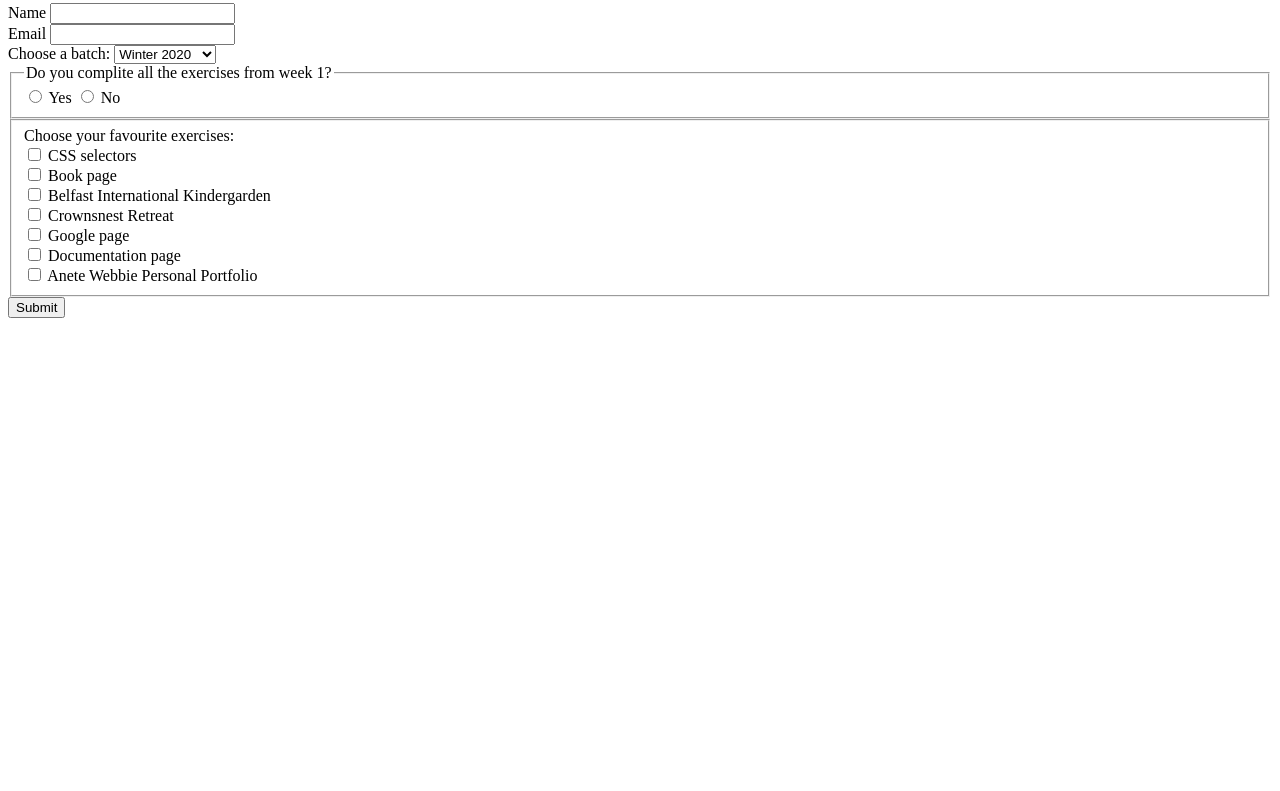
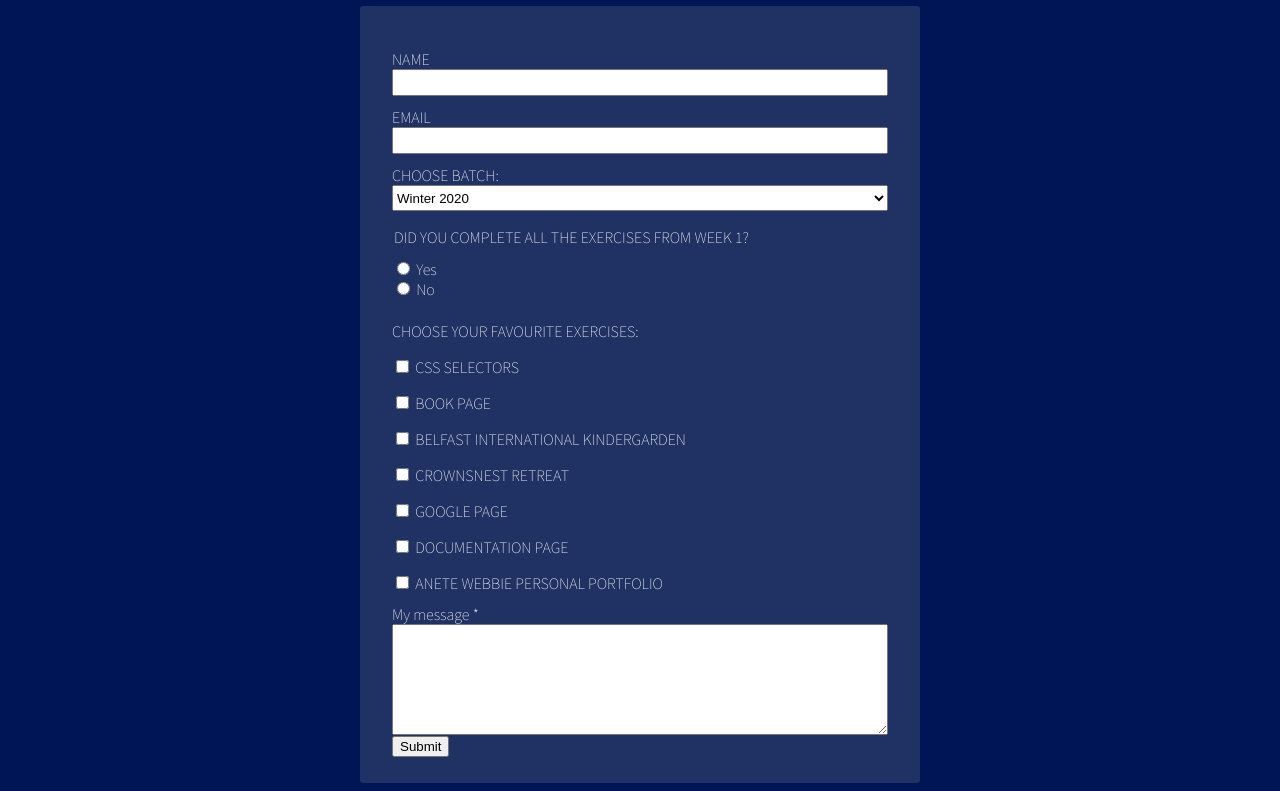
Before and after one commit to ikoroleva/day7, a website: page survey-page/src/index.html in a window 1280 px wide. Shown: the part 77-868 px from the top of the page. Before the commit the page ends 800 px from the top, so only its background shows below. Drawn offline with nearby package versions, Linux system fonts and the light colour scheme; files that its build step writes are made by us from their sources.

Commit message:
form design

```diff
--- a/survey-page/src/index.html
+++ b/survey-page/src/index.html
@@ -7,83 +7,88 @@
     <meta name="viewport" content="width=device-width, initial-scale=1.0">
     <title>Survey page</title>
     <link rel="stylesheet" href="/css/style.css">
-
+    <link href="https://fonts.googleapis.com/css2?family=Source+Sans+Pro:wght@200;300;400;700&display=swap"
+        rel="stylesheet">
 </head>
 
 <body>
     <header>
-        <h1>Feedback Form</h1>
+        <h1 class="feedback_header">Feedback Form</h1>
     </header>
     <main>
         <form action="" method="post" class="feedback_form">
-            <div class="feedback_form_name">
-                <label for="name">Name</label>
-                <input type="text" name="name">
+            <div class="feedback_form_input">
+                <label for="name" class="feedback_form_input_lbl">Name</label>
+                <input type="text" name="name" class="feedback_form_input_field">
             </div>
-            <div class="feedback-form_email">
-                <label for="email">Email</label>
-                <input type="text" name="email">
+            <div class="feedback_form_input">
+                <label for="email" class="feedback_form_input_lbl">Email</label>
+                <input type="text" name="email" class="feedback_form_input_field">
             </div>
-            <div class="feedback-form_batch">
-                <label for="batch-select">Choose a batch:</label>
+            <div class="feedback_form_select">
+                <label for="batch-select" class="feedback_form_select_lbl">Choose batch:</label>
 
-                <select name="batches" id="batch-select">
+                <select name="batches" id="batch-select" class="feedback_form_select_field">
                     <option value="winter2020">Winter 2020</option>
                     <option value="spring2020">Spring 2020</option>
                     <option value="autumn2020">Autumn 2020</option>
                 </select>
 
             </div>
-            <fieldset class="is-completed">
-                <legend>Do you complite all the exercises from week 1?</legend>
+            <fieldset class="feedback_form_radio">
+                <legend class="feedback_form_radio_legend">Did you complete all the exercises from week 1?</legend>
 
-                <!-- <div> -->
-                <input type="radio" id="is-completed_true" name="is-completed" value="true">
-                <label for="is-completed_true">Yes</label>
-                <!-- </div> -->
-
-                <!-- <div> -->
-                <input type="radio" id="is-completed_false" name="is-completed" value="false">
-                <label for="is-completed_false">No</label>
-                <!-- </div> -->
+                <div class="feedback_form_radio_true">
+                    <input type="radio" id="is-completed_true" name="is-completed" value="true">
+                    <label for="is-completed_true">Yes</label>
+                </div>
+                <div class="feedback_form_radio_false">
+                    <input type="radio" id="is-completed_false" name="is-completed" value="false">
+                    <label for="is-completed_false">No</label>
+                </div>
             </fieldset>
 
 
-            <fieldset class="favorite-exercises">
-                <label class="favorite-exercises_label">Choose your favourite exercises:</legend>
+            <fieldset class="feedback_form_checkbox">
+                <label class="feedback_form_checkbox_legend">Choose your favourite exercises:</legend>
 
-                    <div class="favorite-exercises_option">
+                    <div class="feedback_form_checkbox_option">
                         <input type="checkbox" id="css-selectors" name="favorite-exercises">
                         <label for="css-selectors">CSS selectors</label>
                     </div>
-                    <div class="favorite-exercises_option">
+                    <div class="feedback_form_checkbox_option">
                         <input type="checkbox" id="book-page" name="favorite-exercises">
                         <label for="book-page">Book page</label>
                     </div>
-                    <div class="belfast-kindergarden">
+                    <div class="feedback_form_checkbox_option">
                         <input type="checkbox" id="belfast-kindergarden" name="favorite-exercises">
                         <label for="belfast-kindergarden">Belfast International Kindergarden</label>
                     </div>
-                    <div class="favorite-exercises_option">
+                    <div class="feedback_form_checkbox_option">
                         <input type="checkbox" id="crownsnest-retreat" name="favorite-exercises">
                         <label for="crownsnest-retreat">Crownsnest Retreat</label>
                     </div>
-                    <div class="favorite-exercises_option">
+                    <div class="feedback_form_checkbox_option">
                         <input type="checkbox" id="google-page" name="favorite-exercises">
                         <label for="google-page">Google page</label>
                     </div>
-                    <div class="favorite-exercises_option">
+                    <div class="feedback_form_checkbox_option">
                         <input type="checkbox" id="doc-page" name="favorite-exercises">
                         <label for="doc-page">Documentation page</label>
                     </div>
-                    <div class="aneta-portfolio">
+                    <div class="feedback_form_checkbox_option">
                         <input type="checkbox" id="aneta-portfolio" name="favorite-exercises">
                         <label for="aneta-portfolio">Anete Webbie Personal Portfolio</label>
                     </div>
 
 
             </fieldset>
-            <div>
+            <div class="feedback_message">
+                <label class="feedback_message_lbl" for="">My message *</label>
+                <textarea class="feedback_message_text" name="message" id="contact_my_message" cols="30"
+                    rows="7"></textarea>
+            </div>
+            <div class="sibmit_button">
                 <button type="submit">Submit</button>
             </div>
 
--- a/survey-page/src/scss/style.scss
+++ b/survey-page/src/scss/style.scss
@@ -1,2 +1,118 @@
-// White: #ffffff
-// Dark blue: #001555
+$white: #ffffff;
+$normal_blue: #203164;
+$dark_blue: #001555;
+
+
+$content_width: 35em;
+
+html {
+    box-sizing: border-box;
+}
+
+*,
+*:before,
+*:after {
+    box-sizing: inherit;
+}
+
+body {
+    background-color: $dark_blue;
+}
+
+.feedback_header {
+    font-family: 'Source Sans Pro', sans-serif;
+    font-size: 2em;
+    font-weight: 400;
+    color: $white;
+    text-align: center;
+
+}
+
+.feedback_form {
+    max-width: $content_width;
+    background-color: $normal_blue;
+    margin: 0 auto;
+    padding: 2em;
+    color: $white;
+    font-family: 'Source Sans Pro', sans-serif;
+    font-weight: 200;
+    border-radius: 3px;
+
+    &_input {
+        display: flex;
+        flex-direction: column;
+        border-radius: 5px;
+        padding-top: .7em;
+
+        &_lbl {
+            text-transform: uppercase;
+        }
+
+        &_field {
+            height: 2em;
+        }
+
+    }
+
+    &_select {
+        display: flex;
+        flex-direction: column;
+        border-radius: 5px;
+        padding-top: .7em;
+
+        &_lbl {
+            text-transform: uppercase;
+        }
+
+        &_field {
+            height: 2em;
+        }
+    }
+
+    &_radio {
+        margin: 0;
+        border: none;
+        padding: .7em 0;
+
+        &_legend {
+            padding-top: 1em;
+            text-transform: uppercase;
+        }
+
+
+    }
+
+    &_checkbox {
+        margin: 0;
+        border: none;
+        padding: .7em 0;
+
+        &_legend {
+            padding-top: 1em;
+            text-transform: uppercase;
+        }
+
+
+        &_option {
+            margin-top: 1em;
+        }
+
+    }
+
+
+}
+
+
+.feedback_message {
+    display: flex;
+    flex-direction: column;
+}
+
+.sibmit_button {
+
+    margin: 0 auto;
+    color: $dark_blue;
+    border-radius: 5px;
+    height: 1em;
+
+}
```
